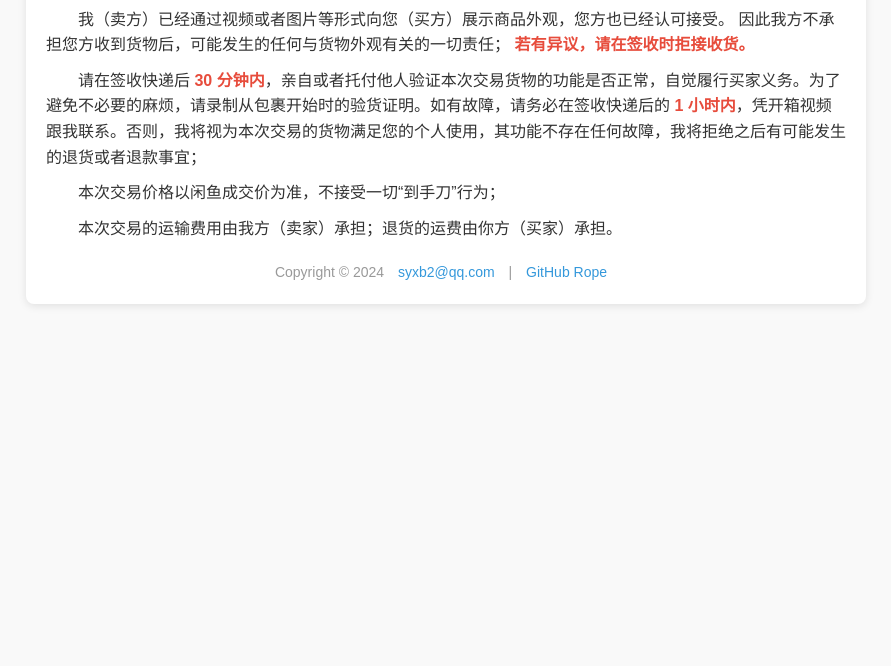
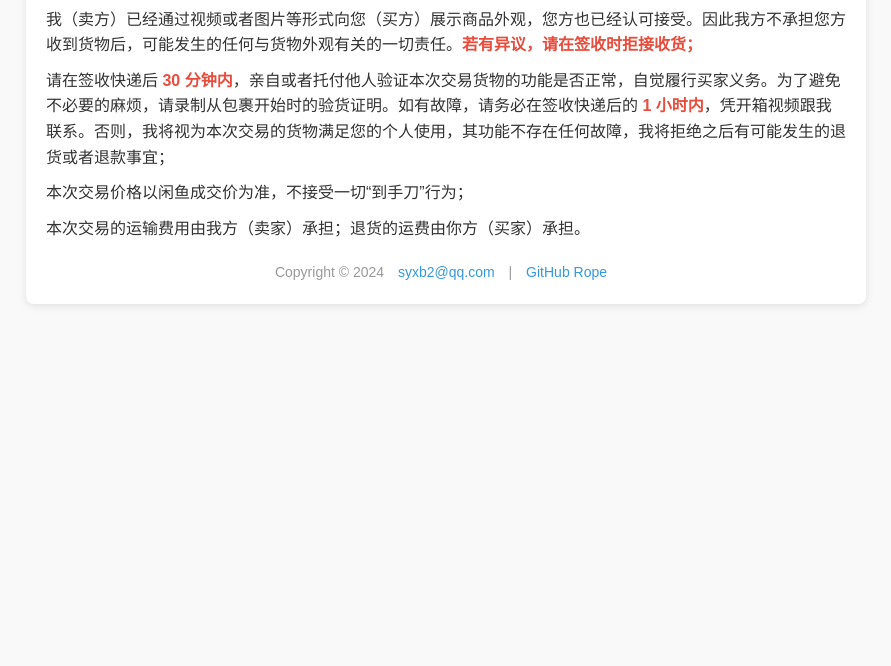
Before and after one commit to syxb2/second-hand-license, a plain HTML site: page index.html in a window 1280 px wide. Shown: the part 134-800 px from the top of the page, without its empty margins (194-1085 px from the left). Drawn offline with Linux system fonts and the light colour scheme.

Commit message:
perf: perfect the index

```diff
--- a/index.html
+++ b/index.html
@@ -27,7 +27,7 @@
             font-size: 24px;
         }
         p {
-            text-indent: 2em;
+            text-indent: 0em;
             margin: 10px 0;
         }
         .highlight {
@@ -51,9 +51,7 @@
     <div class="container">
         <h1>购买须知</h1>
         <p>
-            我（卖方）已经通过视频或者图片等形式向您（买方）展示商品外观，您方也已经认可接受。
-            因此我方不承担您方收到货物后，可能发生的任何与货物外观有关的一切责任；
-            <span class="highlight">若有异议，请在签收时拒接收货。</span>
+            我（卖方）已经通过视频或者图片等形式向您（买方）展示商品外观，您方也已经认可接受。因此我方不承担您方收到货物后，可能发生的任何与货物外观有关的一切责任。<span class="highlight">若有异议，请在签收时拒接收货；</span>
         </p>
         <p>
             请在签收快递后 <span class="highlight">30 分钟内</span>，亲自或者托付他人验证本次交易货物的功能是否正常，自觉履行买家义务。为了避免不必要的麻烦，请录制从包裹开始时的验货证明。如有故障，请务必在签收快递后的 <span class="highlight">1 小时内</span>，凭开箱视频跟我联系。否则，我将视为本次交易的货物满足您的个人使用，其功能不存在任何故障，我将拒绝之后有可能发生的退货或者退款事宜；
```
